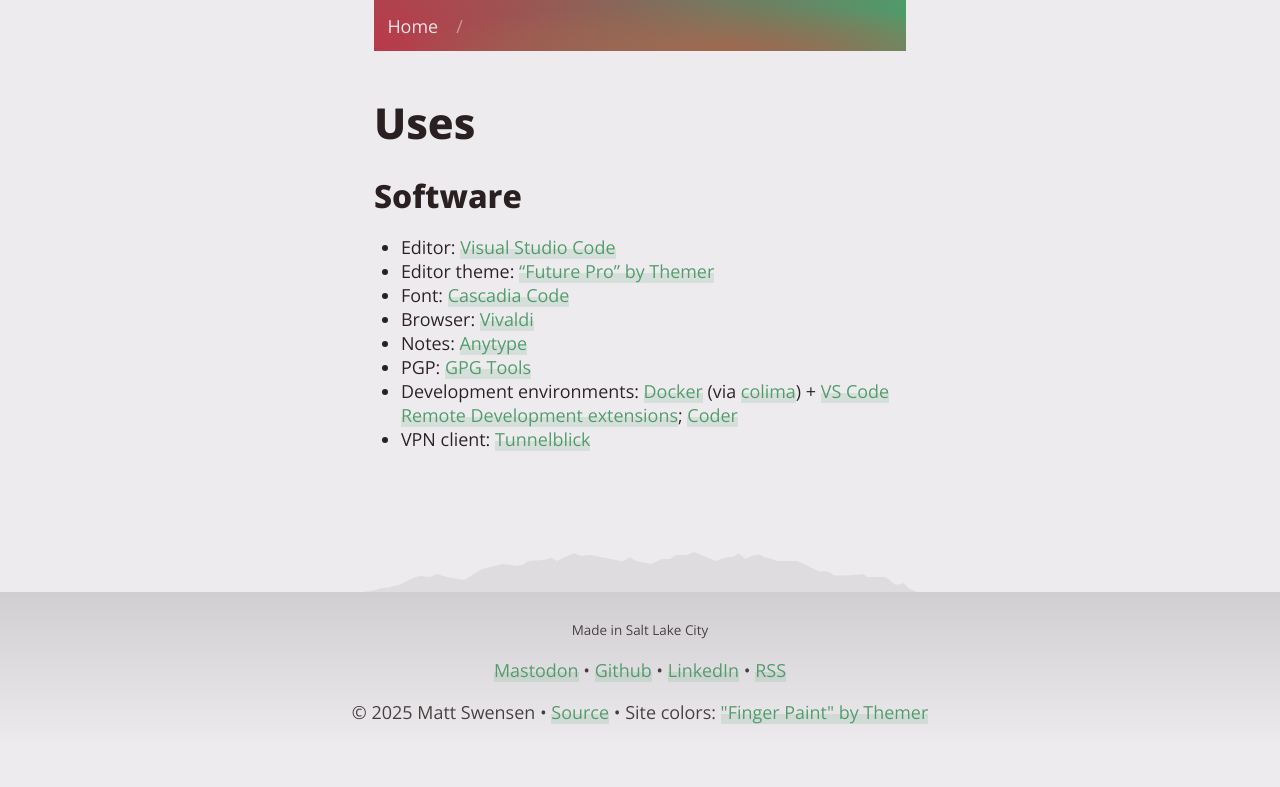
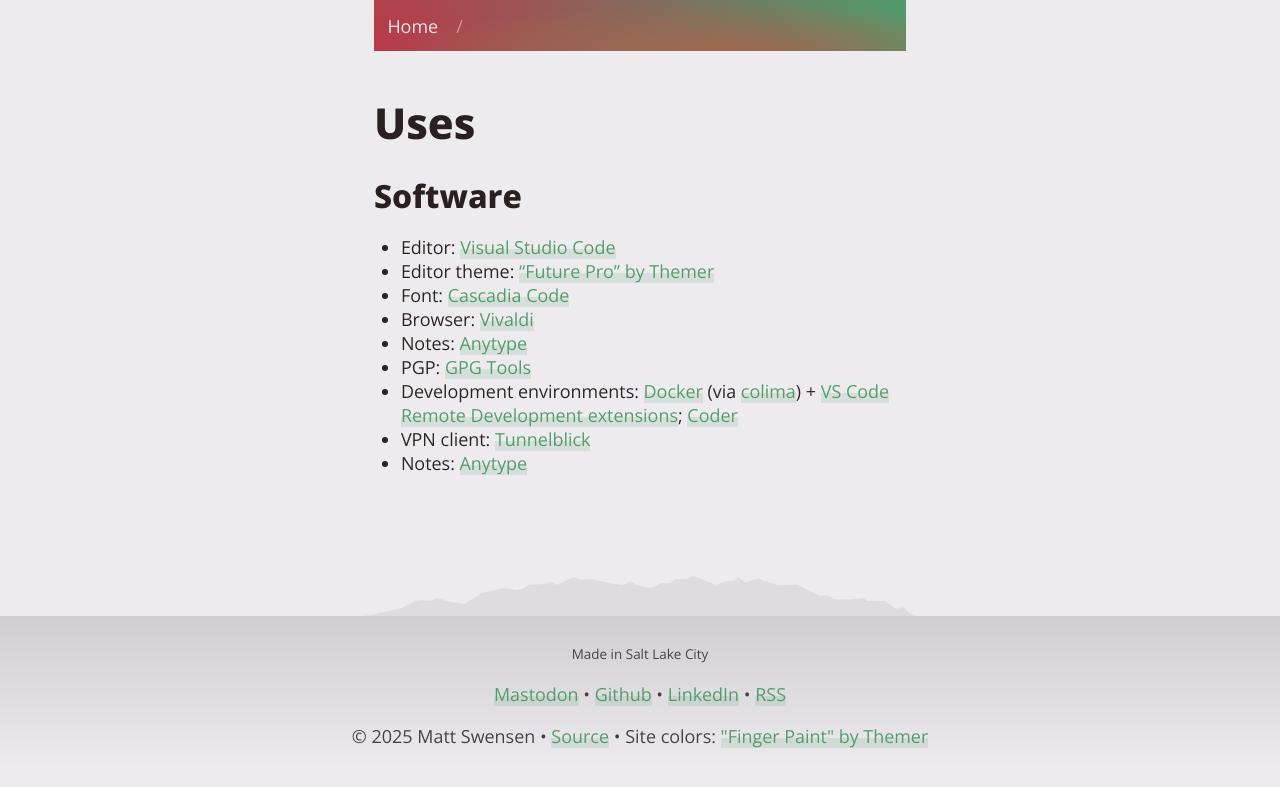
Before and after one commit to mjswensen/mjswensen.com, a Jekyll site: the page built from uses.md, in a window 1280 px wide. Shown: the top 787 px of the page. Built offline with Jekyll 4.4.1, drawn with Linux system fonts in a browser that asks for light colours.

Commit message:
Add Anytype to /uses

```diff
--- a/uses.md
+++ b/uses.md
@@ -19,3 +19,4 @@
 - PGP: [GPG Tools](https://gpgtools.org/)
 - Development environments: [Docker](https://www.docker.com/) (via [colima](https://github.com/abiosoft/colima)) + [VS Code Remote Development extensions](https://marketplace.visualstudio.com/items?itemName=ms-vscode-remote.vscode-remote-extensionpack); [Coder](https://coder.com)
 - VPN client: [Tunnelblick](https://tunnelblick.net/)
+- Notes: [Anytype](https://anytype.io)
```
